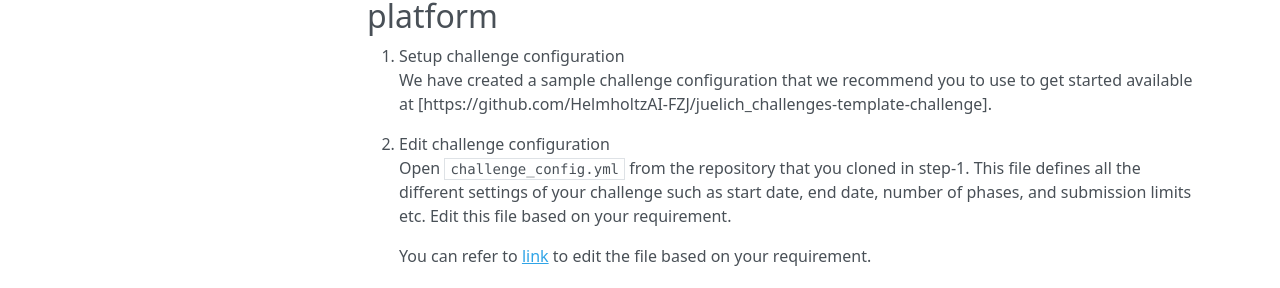
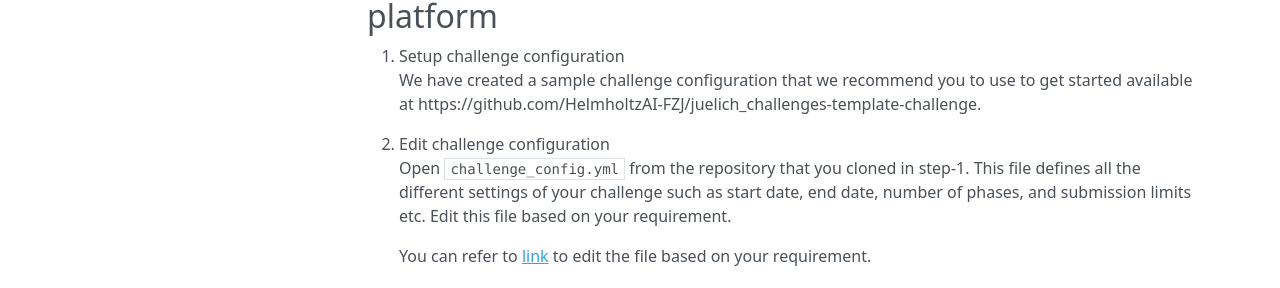
Before and after one commit to HelmholtzAI-FZJ/juelich_challenges_readthedoc, an MkDocs documentation site: the page built from docs/index.md, in a window 1280 px wide and 900 px high. Shown: the part 446-734 px from the top of the window. Built offline with MkDocs 1.6.1, drawn with Linux system fonts in a browser that asks for light colours; nearby versions of some CDN libraries.

```diff
--- a/docs/index.md
+++ b/docs/index.md
@@ -8,7 +8,7 @@ Jülich Challenges target ML researchers, or traditional image analysts, lookin
 
 ## How to host a challenge on Jülich Data Challenge platform
 1. Setup challenge configuration <br />
-    We have created a sample challenge configuration that we recommend you to use to get started available at [https://github.com/HelmholtzAI-FZJ/juelich_challenges-template-challenge].
+    We have created a sample challenge configuration that we recommend you to use to get started available at https://github.com/HelmholtzAI-FZJ/juelich_challenges-template-challenge.
 
 2. Edit challenge configuration <br />
     Open `challenge_config.yml` from the repository that you cloned in step-1. This file defines all the different settings of your challenge such as start date, end date, number of phases, and submission limits etc. Edit this file based on your requirement.
```
